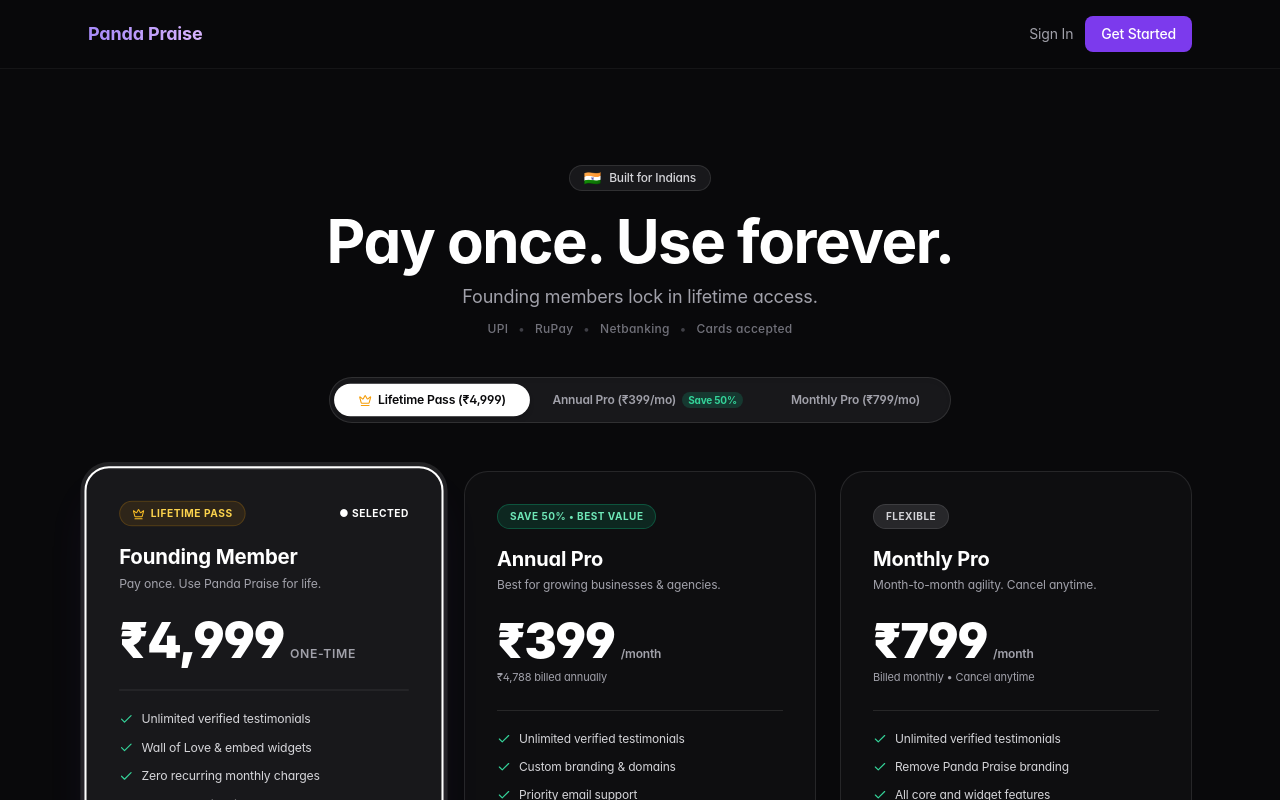
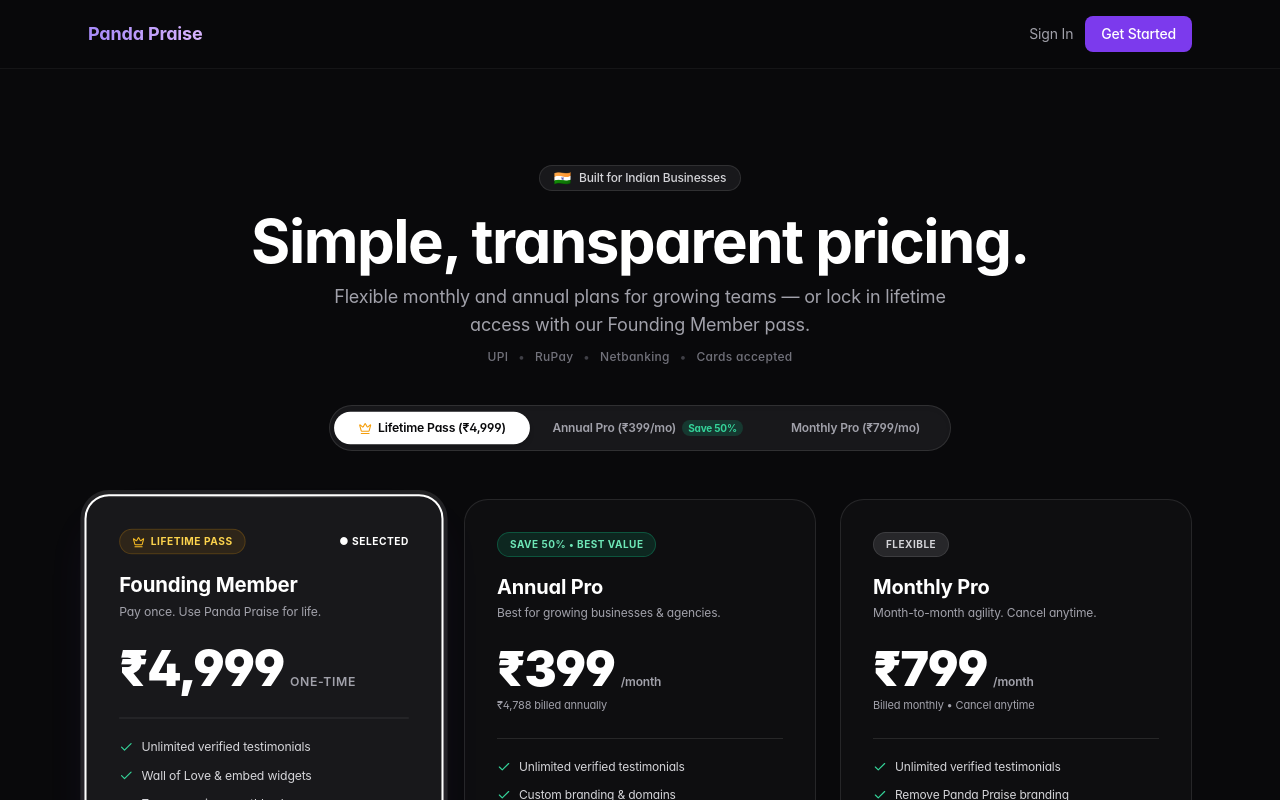
Before and after one commit to greetingsgopal-hub/testimonial-collector-dashboard, a React (Vite) app: page /pricing in a window 1280 px wide. Shown: the top 800 px of the page. Built offline with nearby package versions, Linux system fonts and the light colour scheme; no server answers.

Commit message:
Clarify pricing page headline to accurately distinguish subscriptions from Founding Member lifetime pass

```diff
--- a/src/pages/PricingPage.tsx
+++ b/src/pages/PricingPage.tsx
@@ -33,7 +33,7 @@
 export const PricingPage = () => {
   usePageSeo({
     title: 'Pricing — Panda Praise (India Edition)',
-    description: 'Lifetime access for ₹4,999 — pay once, use forever. Or subscribe at ₹399/month (billed annually). Built for Indian businesses.',
+    description: 'Simple, transparent pricing. Flexible subscriptions from ₹399/mo or lifetime Founding Member access for ₹4,999. Built for Indian businesses.',
   });
 
   const [openFaqIndex, setOpenFaqIndex] = useState<number | null>(null);
@@ -84,13 +84,13 @@
         <div className="text-center mb-10">
           <div className="inline-flex items-center gap-2 px-3.5 py-1 rounded-full bg-zinc-900 border border-white/10 text-zinc-300 text-xs font-medium mb-5 shadow-xs">
             <span className="text-sm leading-none">🇮🇳</span>
-            <span>Built for Indians</span>
+            <span>Built for Indian Businesses</span>
           </div>
           <h1 className="text-4xl sm:text-5xl lg:text-6xl font-bold tracking-tight text-white mb-3">
-            Pay once. Use forever.
+            Simple, transparent pricing.
           </h1>
-          <p className="text-base sm:text-lg text-zinc-400 max-w-xl mx-auto font-normal">
-            Founding members lock in lifetime access.
+          <p className="text-base sm:text-lg text-zinc-400 max-w-2xl mx-auto font-normal">
+            Flexible monthly and annual plans for growing teams — or lock in lifetime access with our Founding Member pass.
           </p>
           <div className="flex items-center justify-center gap-2 sm:gap-2.5 mt-2.5 text-xs text-zinc-500 font-medium tracking-wide">
             <span>UPI</span>
```
